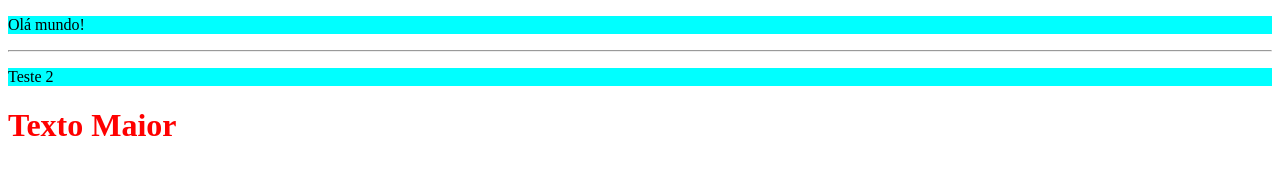
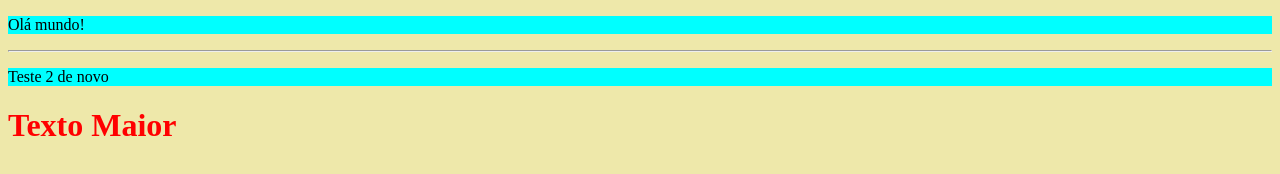
Before and after one commit to Aquiles-mago/primeiro-repositorio, a plain HTML site: page index.html in a window 1280 px wide. Drawn offline with Linux system fonts and the light colour scheme.

Commit message:
Outra mudança

```diff
--- a/index.html
+++ b/index.html
@@ -8,7 +8,7 @@
 <body>
     <p>Olá mundo!</p>
     <hr/>
-    <p>Teste 2</p>
+    <p>Teste 2 de novo</p>
     <h1>Texto Maior</h1>
 </body>
 </html>
--- a/minecraft.css
+++ b/minecraft.css
@@ -4,3 +4,6 @@ p{
 h1{
     color: red
 }
+body{
+    background-color: palegoldenrod;
+}
```
